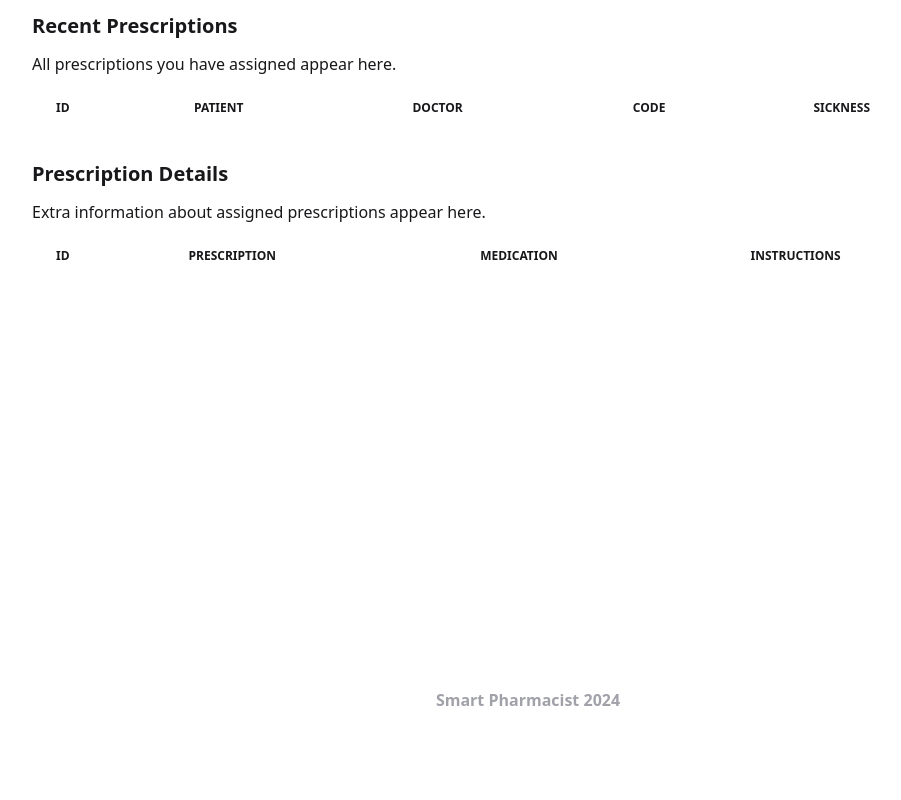
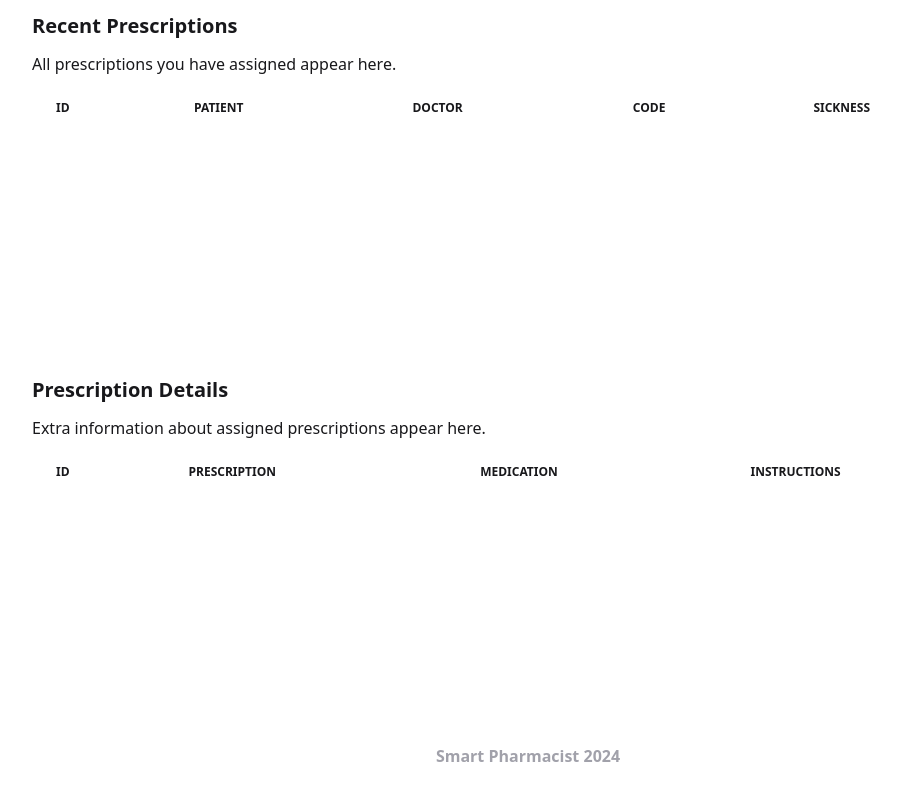
Before and after one commit to Victor-M16/Smart-Pharmacist, a Django app: template smartpharmacist/core/templates/core/doc-home.html in a window 1280 px wide. Shown: the part 56-856 px from the top of the page, without its empty margins (112-1013 px from the left). Before the commit the page ends 762 px from the top, so only its background shows below. Run offline with Django 3.2, Linux system fonts and the light colour scheme; the template is opened without the code that fills it, so the values that code supplies are empty; some libraries are stand-ins or nearby versions; some web fonts are replaced.

Commit message:
feat: :lipstick: make tables on doctor home page scrollable

```diff
--- a/smartpharmacist/core/templates/core/doc-home.html
+++ b/smartpharmacist/core/templates/core/doc-home.html
@@ -10,7 +10,7 @@
   </p>
   <!-- prescriptions table -->
 
-  <div class="relative overflow-x-auto mb-5">
+  <div class="relative overflow-x-auto overflow-y-auto h-64 mb-5">
     <table
       class="w-full text-sm text-left rtl:text-right text-zinc-500 dark:text-zinc-400"
     >
@@ -39,7 +39,7 @@
 
   <!-- prescription details table -->
 
-  <div class="relative overflow-x-auto mb-5">
+  <div class="relative overflow-x-auto overflow-y-auto h-64 mb-5">
     <table
       class="w-full text-sm text-left rtl:text-right text-zinc-500 dark:text-zinc-400"
     >
```
